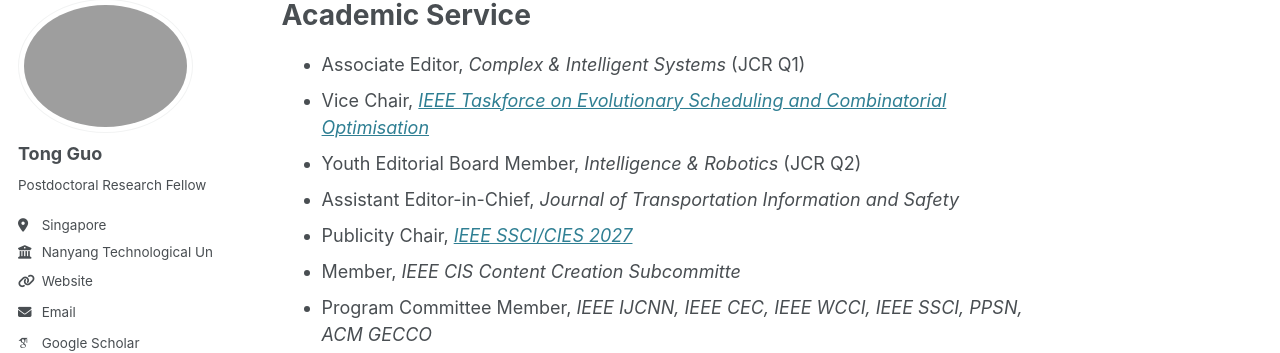
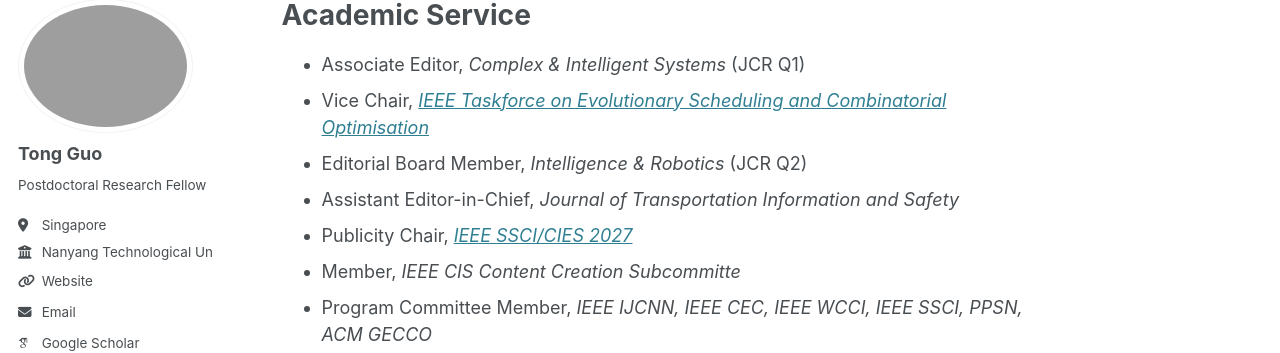
Before and after one commit to buaaguotong/buaaguotong.github.io, a Jekyll site: the page built from _pages/about.md, in a window 1280 px wide and 900 px high, scrolled down 609 px. Shown: the part 107-460 px from the top of the window. Built offline with Jekyll 4.4.1, drawn with Linux system fonts in a browser that asks for light colours; some web fonts are replaced.

Commit message:
Update about.md
Signed-off-by: buaaguotong <41051936+buaaguotong@users.noreply.github.com>

```diff
--- a/_pages/about.md
+++ b/_pages/about.md
@@ -24,7 +24,7 @@ Academic Service
 ======
 * Associate Editor, *Complex & Intelligent Systems* (JCR Q1)
 * Vice Chair, *[IEEE Taskforce on Evolutionary Scheduling and Combinatorial Optimisation](https://cis.taskforce.ieee.org/esco/)*
-* Youth Editorial Board Member, *Intelligence & Robotics* (JCR Q2)
+* Editorial Board Member, *Intelligence & Robotics* (JCR Q2)
 * Assistant Editor-in-Chief, *Journal of Transportation Information and Safety*
 * Publicity Chair, *[IEEE SSCI/CIES 2027](https://attend.ieee.org/ssci-2027/symposia/engineering-cyber-physical-systems/)*
 * Member, *IEEE CIS Content Creation Subcommitte*
```
